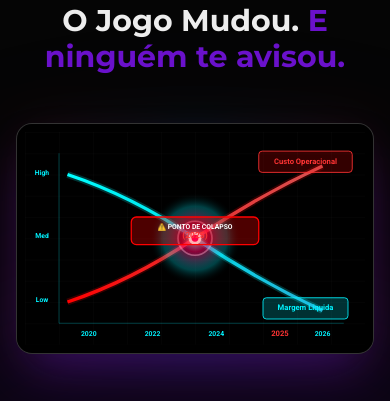
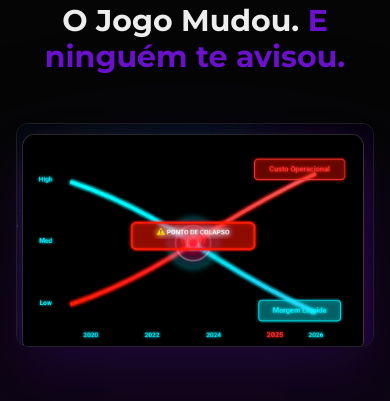
Before and after one commit to OpusHub/lp_webinar_v1, a Next.js app in the folder web-app/: page / in a window 390 px wide. Shown: the part 1420-1821 px from the top of the page. Built offline with nearby package versions, Linux system fonts and the light colour scheme.

Commit message:
fix: switch to static image on mobile for stability

```diff
--- a/web-app/components/sections/Tension.tsx
+++ b/web-app/components/sections/Tension.tsx
@@ -26,19 +26,31 @@
                     </h2>
                 </motion.div>
 
-                {/* 2. Animated SVG Chart (Responsive) */}
+                {/* 2. Chart - Static on Mobile, Animated on Desktop */}
                 <motion.div
                     initial={{ opacity: 0, scale: 0.95 }}
                     whileInView={{ opacity: 1, scale: 1 }}
-                    viewport={{ once: true, amount: 0.1 }}
+                    viewport={{ once: true, margin: "-50px" }}
                     transition={{ duration: 0.8 }}
                     className="relative w-full max-w-3xl mx-auto mb-12"
                 >
+                    {/* Mobile: Static Image */}
+                    <div className="block md:hidden relative w-full aspect-[16/10] rounded-xl overflow-hidden border border-white/10 shadow-2xl shadow-opus-purple/20">
+                        <Image
+                            src="/collapse-chart-mobile.png"
+                            alt="Gráfico de Colapso vs Dominação"
+                            fill
+                            className="object-cover"
+                        />
+                    </div>
+
+                    {/* Desktop: Animated SVG */}
+                    <div className="hidden md:block relative rounded-2xl overflow-hidden border border-white/20 shadow-2xl shadow-opus-purple/40 bg-black p-8 md:p-12">
                         {/* Animated Glow Ring */}
                         <motion.div
                             animate={{
                                 opacity: [0.3, 0.6, 0.3],
-                            scale: [1, 1.02, 1]
+                                scale: [1, 1.05, 1]
                             }}
                             transition={{
                                 duration: 3,
@@ -48,7 +60,6 @@
                             className="absolute inset-0 rounded-2xl bg-gradient-to-r from-red-500/20 via-opus-cyan/20 to-red-500/20 blur-xl pointer-events-none"
                         />
 
-                    <div className="relative rounded-2xl overflow-hidden border border-white/20 shadow-2xl shadow-opus-purple/40 bg-black p-2 md:p-8">
                         <svg viewBox="0 0 800 500" className="w-full h-auto relative z-10">
                             <defs>
                                 {/* Grid Pattern */}
@@ -109,45 +120,45 @@
                             <rect width="800" height="500" fill="url(#grid)" />
 
                             {/* Glowing axes */}
-                            <line x1="80" y1="450" x2="750" y2="450" stroke="rgba(0,242,254,0.3)" strokeWidth="2" className="[filter:none] md:[filter:url(#cyanNeon)]" />
-                            <line x1="80" y1="50" x2="80" y2="450" stroke="rgba(0,242,254,0.3)" strokeWidth="2" className="[filter:none] md:[filter:url(#cyanNeon)]" />
+                            <line x1="80" y1="450" x2="750" y2="450" stroke="rgba(0,242,254,0.3)" strokeWidth="2" filter="url(#cyanNeon)" />
+                            <line x1="80" y1="50" x2="80" y2="450" stroke="rgba(0,242,254,0.3)" strokeWidth="2" filter="url(#cyanNeon)" />
 
-                            {/* Y-axis labels with glow - INCREASED SIZE */}
-                            <text x="40" y="100" fill="#00f2fe" fontSize="16" fontWeight="600" textAnchor="middle" className="[filter:none] md:[filter:url(#cyanNeon)]">High</text>
-                            <text x="40" y="250" fill="#00f2fe" fontSize="16" fontWeight="600" textAnchor="middle" className="[filter:none] md:[filter:url(#cyanNeon)]">Med</text>
-                            <text x="40" y="400" fill="#00f2fe" fontSize="16" fontWeight="600" textAnchor="middle" className="[filter:none] md:[filter:url(#cyanNeon)]">Low</text>
+                            {/* Y-axis labels with glow */}
+                            <text x="40" y="100" fill="#00f2fe" fontSize="13" fontWeight="600" textAnchor="middle" filter="url(#cyanNeon)">High</text>
+                            <text x="40" y="250" fill="#00f2fe" fontSize="13" fontWeight="600" textAnchor="middle" filter="url(#cyanNeon)">Med</text>
+                            <text x="40" y="400" fill="#00f2fe" fontSize="13" fontWeight="600" textAnchor="middle" filter="url(#cyanNeon)">Low</text>
 
-                            {/* X-axis labels with glow - INCREASED SIZE */}
-                            <text x="150" y="480" fill="#00f2fe" fontSize="16" fontWeight="600" textAnchor="middle" className="[filter:none] md:[filter:url(#cyanNeon)]">2020</text>
-                            <text x="300" y="480" fill="#00f2fe" fontSize="16" fontWeight="600" textAnchor="middle" className="[filter:none] md:[filter:url(#cyanNeon)]">2022</text>
-                            <text x="450" y="480" fill="#00f2fe" fontSize="16" fontWeight="600" textAnchor="middle" className="[filter:none] md:[filter:url(#cyanNeon)]">2024</text>
-                            <text x="600" y="480" fill="#ff3333" fontSize="18" fontWeight="700" textAnchor="middle" className="[filter:none] md:[filter:url(#redNeon)]">2025</text>
-                            <text x="700" y="480" fill="#00f2fe" fontSize="16" fontWeight="600" textAnchor="middle" className="[filter:none] md:[filter:url(#cyanNeon)]">2026</text>
+                            {/* X-axis labels with glow */}
+                            <text x="150" y="480" fill="#00f2fe" fontSize="13" fontWeight="600" textAnchor="middle" filter="url(#cyanNeon)">2020</text>
+                            <text x="300" y="480" fill="#00f2fe" fontSize="13" fontWeight="600" textAnchor="middle" filter="url(#cyanNeon)">2022</text>
+                            <text x="450" y="480" fill="#00f2fe" fontSize="13" fontWeight="600" textAnchor="middle" filter="url(#cyanNeon)">2024</text>
+                            <text x="600" y="480" fill="#ff3333" fontSize="13" fontWeight="700" textAnchor="middle" filter="url(#redNeon)">2025</text>
+                            <text x="700" y="480" fill="#00f2fe" fontSize="13" fontWeight="600" textAnchor="middle" filter="url(#cyanNeon)">2026</text>
 
                             {/* SHADOW/GLOW layers for Red Line */}
                             <motion.path
                                 d="M 100 400 Q 250 350 400 250 T 700 80"
                                 fill="none"
                                 stroke="#ff0000"
-                                strokeWidth="16"
-                                strokeOpacity="0.2"
-                                className="[filter:none] md:[filter:url(#redNeon)]"
+                                strokeWidth="12"
+                                strokeOpacity="0.3"
+                                filter="url(#redNeon)"
                                 initial={{ pathLength: 0 }}
                                 whileInView={{ pathLength: 1 }}
-                                viewport={{ once: true, amount: 0.1 }}
+                                viewport={{ once: true }}
                                 transition={{ duration: 2, ease: "easeInOut" }}
                             />
 
-                            {/* Main Red Line (Custo Operacional) - THICKER */}
+                            {/* Main Red Line (Custo Operacional) */}
                             <motion.path
                                 d="M 100 400 Q 250 350 400 250 T 700 80"
                                 fill="none"
                                 stroke="url(#redGlow)"
-                                strokeWidth="8"
-                                className="[filter:none] md:[filter:url(#redNeon)]"
+                                strokeWidth="6"
+                                filter="url(#redNeon)"
                                 initial={{ pathLength: 0 }}
                                 whileInView={{ pathLength: 1 }}
-                                viewport={{ once: true, amount: 0.1 }}
+                                viewport={{ once: true }}
                                 transition={{ duration: 2, ease: "easeInOut" }}
                             />
 
@@ -156,68 +167,68 @@
                                 d="M 100 100 Q 250 150 400 250 T 700 420"
                                 fill="none"
                                 stroke="#00ffff"
-                                strokeWidth="16"
+                                strokeWidth="12"
                                 strokeDasharray="10 5"
-                                strokeOpacity="0.2"
-                                className="[filter:none] md:[filter:url(#cyanNeon)]"
+                                strokeOpacity="0.3"
+                                filter="url(#cyanNeon)"
                                 initial={{ pathLength: 0 }}
                                 whileInView={{ pathLength: 1 }}
-                                viewport={{ once: true, amount: 0.1 }}
+                                viewport={{ once: true }}
                                 transition={{ duration: 2, ease: "easeInOut", delay: 0.3 }}
                             />
 
-                            {/* Main Cyan Line (Margem Líquida) - THICKER */}
+                            {/* Main Cyan Line (Margem Líquida) */}
                             <motion.path
                                 d="M 100 100 Q 250 150 400 250 T 700 420"
                                 fill="none"
                                 stroke="url(#cyanGlow)"
-                                strokeWidth="8"
+                                strokeWidth="6"
                                 strokeDasharray="10 5"
-                                className="[filter:none] md:[filter:url(#cyanNeon)]"
+                                filter="url(#cyanNeon)"
                                 initial={{ pathLength: 0 }}
                                 whileInView={{ pathLength: 1 }}
-                                viewport={{ once: true, amount: 0.1 }}
+                                viewport={{ once: true }}
                                 transition={{ duration: 2, ease: "easeInOut", delay: 0.3 }}
                             />
 
-                            {/* Label: Custo Operacional - LARGER & ADJUSTED POSITION */}
+                            {/* Label: Custo Operacional */}
                             <motion.g
                                 initial={{ opacity: 0, x: -20 }}
                                 whileInView={{ opacity: 1, x: 0 }}
-                                viewport={{ once: true, amount: 0.1 }}
+                                viewport={{ once: true }}
                                 transition={{ duration: 0.5, delay: 2 }}
                             >
-                                <rect x="550" y="45" width="220" height="50" rx="8" fill="rgba(255, 0, 0, 0.2)" stroke="#ff3333" strokeWidth="2" className="[filter:none] md:[filter:url(#redNeon)]" />
-                                <text x="660" y="75" fill="#ff3333" fontSize="18" fontWeight="bold" textAnchor="middle" className="[filter:none] md:[filter:url(#redNeon)]">Custo Operacional</text>
+                                <rect x="570" y="55" width="190" height="40" rx="8" fill="rgba(255, 0, 0, 0.2)" stroke="#ff3333" strokeWidth="2" filter="url(#redNeon)" />
+                                <text x="665" y="80" fill="#ff3333" fontSize="14" fontWeight="bold" textAnchor="middle" filter="url(#redNeon)">Custo Operacional</text>
                             </motion.g>
 
-                            {/* Label: Margem Líquida - LARGER & ADJUSTED POSITION */}
+                            {/* Label: Margem Líquida */}
                             <motion.g
                                 initial={{ opacity: 0, x: -20 }}
                                 whileInView={{ opacity: 1, x: 0 }}
-                                viewport={{ once: true, amount: 0.1 }}
+                                viewport={{ once: true }}
                                 transition={{ duration: 0.5, delay: 2.2 }}
                             >
-                                <rect x="560" y="390" width="200" height="50" rx="8" fill="rgba(0, 242, 254, 0.2)" stroke="#00f2fe" strokeWidth="2" className="[filter:none] md:[filter:url(#cyanNeon)]" />
-                                <text x="660" y="420" fill="#00f2fe" fontSize="18" fontWeight="bold" textAnchor="middle" className="[filter:none] md:[filter:url(#cyanNeon)]">Margem Líquida</text>
+                                <rect x="580" y="400" width="160" height="40" rx="8" fill="rgba(0, 242, 254, 0.2)" stroke="#00f2fe" strokeWidth="2" filter="url(#cyanNeon)" />
+                                <text x="660" y="425" fill="#00f2fe" fontSize="14" fontWeight="bold" textAnchor="middle" filter="url(#cyanNeon)">Margem Líquida</text>
                             </motion.g>
 
                             {/* COLLAPSE POINT - THE EXPLOSION */}
                             <motion.g
                                 initial={{ opacity: 0, scale: 0 }}
                                 whileInView={{ opacity: 1, scale: 1 }}
-                                viewport={{ once: true, amount: 0.1 }}
+                                viewport={{ once: true }}
                                 transition={{ duration: 0.8, delay: 2.5, type: "spring", stiffness: 200 }}
                             >
                                 {/* Massive glow explosion */}
                                 <motion.circle
                                     cx="400"
                                     cy="250"
-                                    r="100"
+                                    r="80"
                                     fill="url(#explosionGlow)"
                                     opacity="0.6"
                                     animate={{
-                                        r: [80, 110, 80],
+                                        r: [60, 90, 60],
                                         opacity: [0.4, 0.7, 0.4]
                                     }}
                                     transition={{
@@ -229,39 +240,39 @@
 
                                 {/* Multiple pulsing rings */}
                                 <motion.circle
-                                    cx="400" cy="250" r="40"
-                                    fill="none" stroke="#fff" strokeWidth="4" opacity="0.4"
-                                    animate={{ r: [30, 50, 30], opacity: [0.6, 0.1, 0.6] }}
+                                    cx="400" cy="250" r="30"
+                                    fill="none" stroke="#fff" strokeWidth="3" opacity="0.4"
+                                    animate={{ r: [20, 40, 20], opacity: [0.6, 0.1, 0.6] }}
                                     transition={{ duration: 2, repeat: Infinity, ease: "easeInOut" }}
                                 />
                                 <motion.circle
-                                    cx="400" cy="250" r="30"
-                                    fill="none" stroke="#ff0066" strokeWidth="3" opacity="0.5"
-                                    animate={{ r: [20, 40, 20], opacity: [0.7, 0.2, 0.7] }}
+                                    cx="400" cy="250" r="25"
+                                    fill="none" stroke="#ff0066" strokeWidth="2" opacity="0.5"
+                                    animate={{ r: [15, 35, 15], opacity: [0.7, 0.2, 0.7] }}
                                     transition={{ duration: 1.8, repeat: Infinity, ease: "easeInOut", delay: 0.3 }}
                                 />
 
                                 {/* Central bright point */}
-                                <circle cx="400" cy="250" r="15" fill="#fff" className="[filter:none] md:[filter:url(#explosion)]">
+                                <circle cx="400" cy="250" r="12" fill="#fff" filter="url(#explosion)">
                                     <animate attributeName="opacity" values="1;0.6;1" dur="1s" repeatCount="indefinite" />
                                 </circle>
-                                <circle cx="400" cy="250" r="8" fill="#ff0066" className="[filter:none] md:[filter:url(#explosion)]">
-                                    <animate attributeName="r" values="6;9;6" dur="1s" repeatCount="indefinite" />
+                                <circle cx="400" cy="250" r="6" fill="#ff0066" filter="url(#explosion)">
+                                    <animate attributeName="r" values="6;8;6" dur="1s" repeatCount="indefinite" />
                                 </circle>
 
                                 {/* Warning Label with intense glow */}
-                                <rect x="250" y="200" width="300" height="65" rx="12"
+                                <rect x="265" y="210" width="270" height="55" rx="10"
                                     fill="rgba(255, 0, 0, 0.3)"
                                     stroke="#ff0000"
                                     strokeWidth="3"
-                                    className="[filter:none] md:[filter:url(#redNeon)]">
-                                    <animate attributeName="stroke-width" values="3;5;3" dur="1.5s" repeatCount="indefinite" />
+                                    filter="url(#redNeon)">
+                                    <animate attributeName="stroke-width" values="3;4;3" dur="1.5s" repeatCount="indefinite" />
                                 </rect>
 
-                                <text x="400" y="228" fill="#fff" fontSize="16" fontWeight="900" textAnchor="middle" className="[filter:none] md:[filter:url(#explosion)]">
+                                <text x="400" y="233" fill="#fff" fontSize="12" fontWeight="900" textAnchor="middle" filter="url(#explosion)">
                                     ⚠️ PONTO DE COLAPSO
                                 </text>
-                                <text x="400" y="250" fill="#ff3333" fontSize="20" fontWeight="900" textAnchor="middle" className="[filter:none] md:[filter:url(#redNeon)]">
+                                <text x="400" y="252" fill="#ff3333" fontSize="16" fontWeight="900" textAnchor="middle" filter="url(#redNeon)">
                                     (2025)
                                     <animate attributeName="opacity" values="1;0.7;1" dur="1s" repeatCount="indefinite" />
                                 </text>
```
Also changed, not shown: web-app/public/collapse-chart-mobile.png (added). Lines whose indentation alone changed are shown as unchanged.
